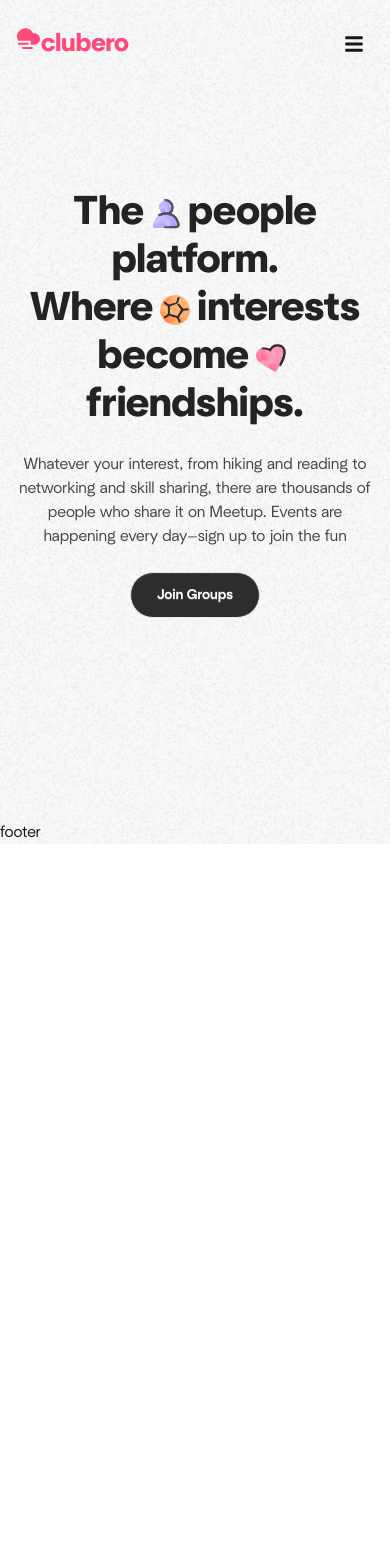
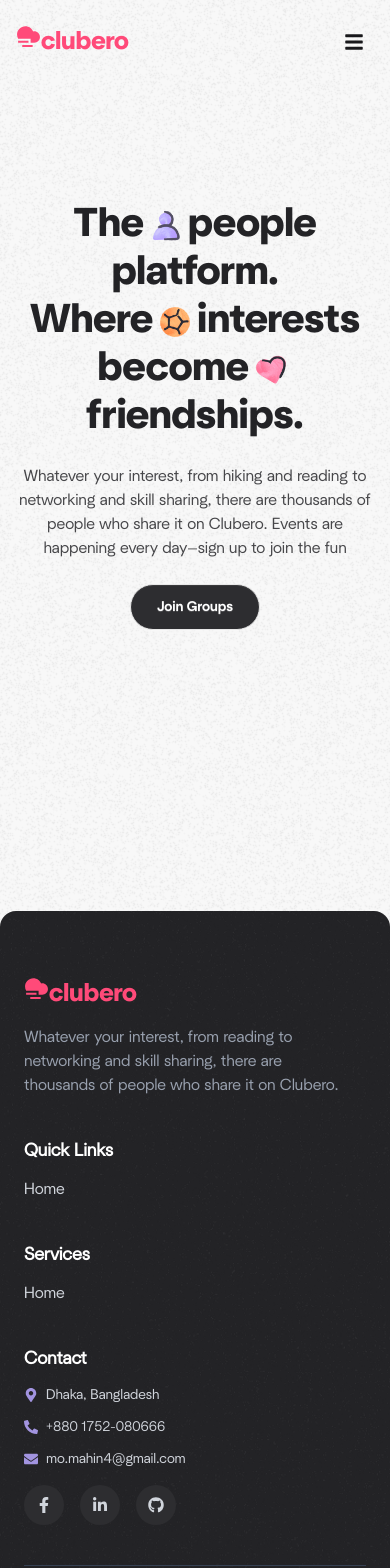
Before and after one commit to Mostafiz002/Clubero, a React (Vite) app: page / in a window 390 px wide. Shown: the top 1568 px of the page. Before the commit the page ends 844 px from the top, so only its background shows below. Built offline with nearby package versions, Linux system fonts and the light colour scheme; no server answers.

Commit message:
add: responsive footer

```diff
--- a/src/components/home/Banner.jsx
+++ b/src/components/home/Banner.jsx
@@ -7,7 +7,7 @@ import heartBannerImg from "../../assets/heart.webp";
 
 const Banner = () => {
   return (
-    <div className="grid grid-cols-1 lg:grid-cols-4 max-w-[1380px] mx-auto pt-20 px-4">
+    <div className="grid grid-cols-1 lg:grid-cols-4 max-w-[1380px] mx-auto pt-17 pb-20 px-4 min-h-[98vh] ">
       <img
         className="hidden lg:flex w-80"
         src={leftBannerImg}
@@ -23,8 +23,8 @@ const Banner = () => {
           <img className="w-9 h-9 mx-1 inline-block" src={heartBannerImg} />
           friendships.
         </h1>
-        <p className="my-6 w-full text-info md:w-120 text-center">Whatever your interest, from hiking and reading to networking and skill sharing, there are thousands of people who share it on Meetup. Events are happening every day—sign up to join the fun</p>
-        <button className="button_primary">Join Groups</button>
+        <p className="my-6 w-full text-info md:w-120 text-center">Whatever your interest, from hiking and reading to networking and skill sharing, there are thousands of people who share it on Clubero. Events are happening every day—sign up to join the fun</p>
+        <button className="button_primary hover:-translate-y-1 ">Join Groups</button>
       </div>
       <img
         className="hidden lg:flex w-80"
--- a/src/components/shared/Footer.jsx
+++ b/src/components/shared/Footer.jsx
@@ -1,11 +1,125 @@
-import React from 'react';
+import React from "react";
+import { Link } from "react-router";
+import {
+  FaFacebookF,
+  FaLinkedinIn,
+  FaGithub,
+  FaPhoneAlt,
+  FaEnvelope,
+  FaMapMarkerAlt,
+} from "react-icons/fa";
+import footerImg from "../../assets/footer-grainy-background.png"
+import { RiCloudWindyFill } from "react-icons/ri";
 
 const Footer = () => {
-    return (
-        <div>
-            footer
+  return (
+    <div className="md:mx-4 mx-0">
+      <footer className="relative bg-primary text-gray-300 py-16 px-6 md:px-10 max-w-[1480px] md:mb-4 rounded-t-2xl md:rounded-2xl mx-auto overflow-hidden" >
+        <img
+          className="absolute inset-0 h-full w-full object-cover"
+          src={footerImg}
+          alt=""
+        />
+
+        <div className="relative z-10 grid md:grid-cols-4 sm:grid-cols-2 grid-cols-1 gap-10">
+          {/* Brand */}
+          <div>
+            <Link
+              onClick={() => {
+                window.scrollTo(0, 0);
+              }}
+              to="/"
+              className="text-[25px] flex font-[Neusans-bold] font-extrabold text-[#ff4a79] "
+            >
+              <RiCloudWindyFill /> clubero
+            </Link>
+            <p className="mt-3 text-gray-400 max-w-xs">
+            Whatever your interest, from reading to networking and skill sharing, there are thousands of people who share it on Clubero.
+            </p>
+          </div>
+
+          {/* Links */}
+          <div>
+            <h3 className="text-lg font-semibold text-white mb-3">
+              Quick Links
+            </h3>
+            <ul className="space-y-2">
+              <li>
+                <Link className="hover:text-accent transition hover:link" to="/">
+                  Home
+                </Link>
+              </li>
+            </ul>
+          </div>
+
+          {/* Services */}
+          <div>
+            <h3 className="text-lg font-semibold text-white mb-3">Services</h3>
+            <ul className="space-y-2">
+              <li>
+                <Link className="hover:text-accent transition hover:link" to="/">
+                  Home
+                </Link>
+              </li>
+            </ul>
+          </div>
+
+          {/* Contact + Social */}
+          <div>
+            <h3 className="text-lg font-semibold text-white mb-3">Contact</h3>
+
+            <div className="space-y-3 text-sm">
+              <p className="flex items-center gap-2">
+                <FaMapMarkerAlt className="text-accent" /> Dhaka, Bangladesh
+              </p>
+              <p className="flex items-center gap-2">
+                <FaPhoneAlt className="text-accent" /> +880 1752-080666
+              </p>
+              <p className="flex items-center gap-2">
+                <FaEnvelope className="text-accent" /> mo.mahin4@gmail.com
+              </p>
+            </div>
+            <div className="flex gap-4 mt-4">
+              <a
+                href="https://facebook.com"
+                target="_blank"
+                rel="noreferrer"
+                className="w-10 h-10 rounded-full flex items-center justify-center bg-secondary hover:bg-accent hover:text-black transition duration-300"
+              >
+                <FaFacebookF />
+              </a>
+
+              <a
+                href="https://linkedin.com"
+                target="_blank"
+                rel="noreferrer"
+                className="w-10 h-10 rounded-full flex items-center justify-center bg-secondary hover:bg-accent hover:text-black transition duration-300"
+              >
+                <FaLinkedinIn />
+              </a>
+
+              <a
+                href="https://github.com"
+                target="_blank"
+                rel="noreferrer"
+                className="w-10 h-10 rounded-full flex items-center justify-center bg-secondary hover:bg-accent hover:text-black transition duration-300"
+              >
+                <FaGithub />
+              </a>
+            </div>
+          </div>
         </div>
-    );
+
+        {/* last Section */}
+        <div className="relative z-10 text-center text-sm text-gray-400 mt-10 pt-5 border-t border-gray-700">
+          <p>
+            © {new Date().getFullYear()}{" "}
+            <span className="text-accent">Clubero</span>. All rights reserved.
+          </p>
+        </div>
+      </footer>
+    </div>
+  );
 };
 
 export default Footer;
--- a/src/components/shared/NavBar.jsx
+++ b/src/components/shared/NavBar.jsx
@@ -36,7 +36,7 @@ const NavBar = () => {
   );
 
   return (
-    <div className="fixed top-0 left-0 w-full z-50 py-3">
+    <div className=" w-full z-50 py-2.5 ">
       <div className="drawer z-50">
         <input
           id="Clubero-drawer"
--- a/src/index.css
+++ b/src/index.css
@@ -28,5 +28,5 @@ body {
 }
 
 .button_primary{
-  @apply rounded-full font-[Neusans-medium] px-6.5 btn font-medium  bg-secondary text-base-100 hover:bg-primary duration-300  py-5.5
+  @apply rounded-full font-[Neusans-medium] px-6.5 btn font-medium  bg-secondary text-base-100 hover:bg-primary transition-all duration-200  py-5.5
 }
--- a/src/layouts/MainLayout.jsx
+++ b/src/layouts/MainLayout.jsx
@@ -9,7 +9,7 @@ const MainLayout = () => {
       <header>
         <NavBar />
       </header>
-      <main className="flex-1 pt-15">
+      <main className="flex-1">
         <Outlet />
       </main>
       <footer>
```
Also changed, not shown: src/assets/footer-grainy-background.png (added).
